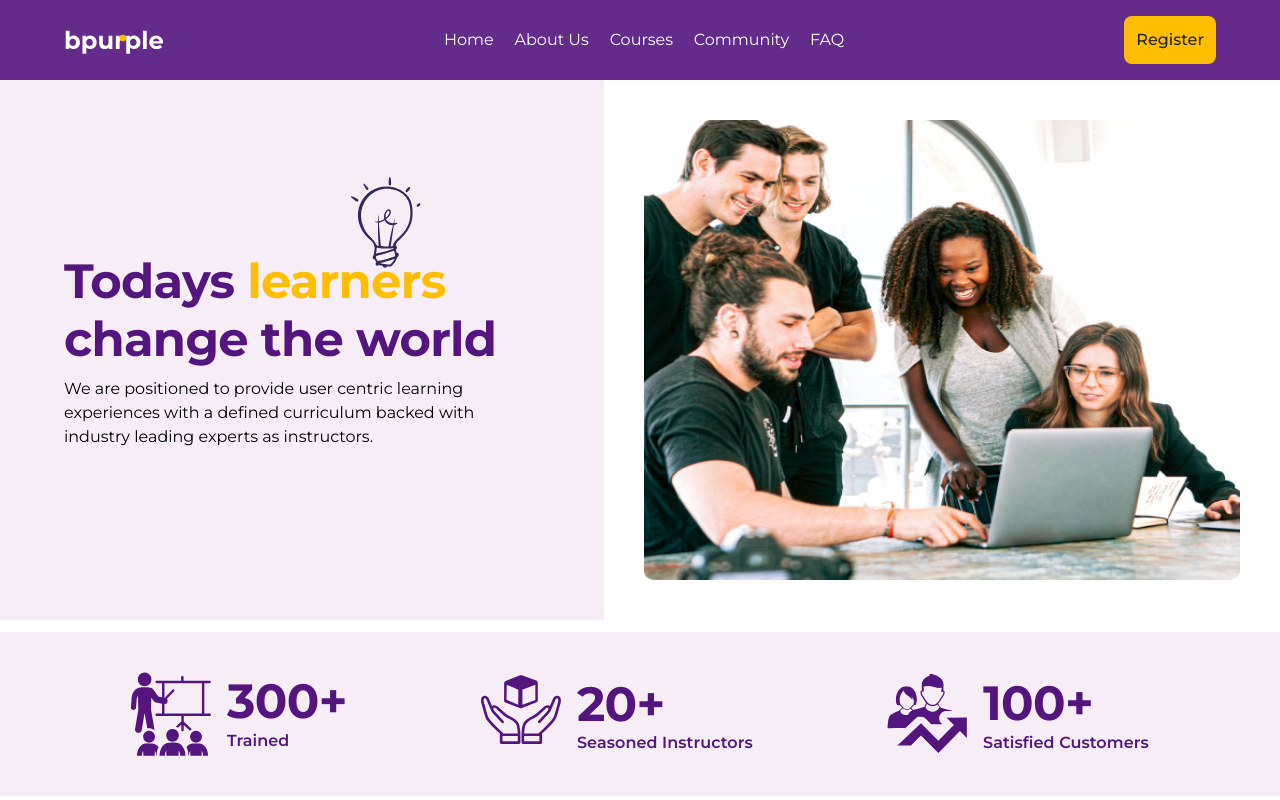
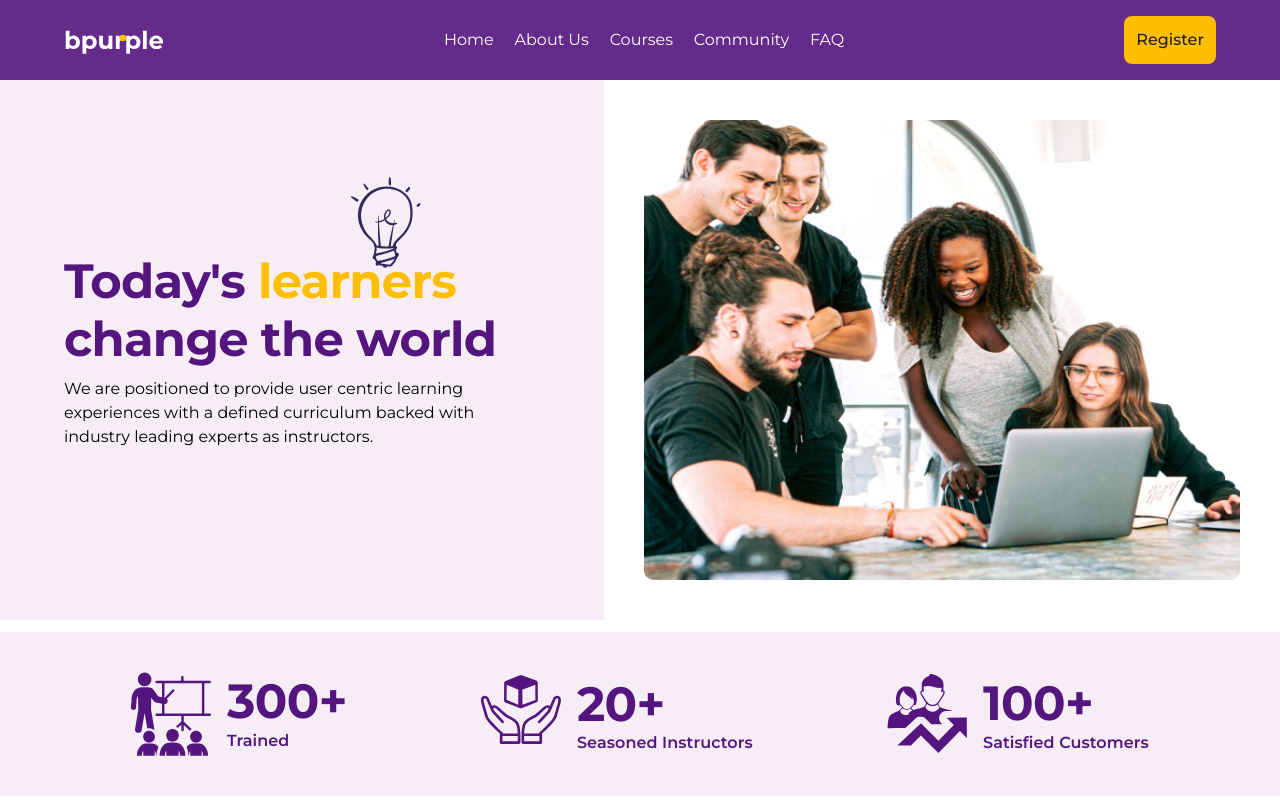
Before and after one commit to BpurpleHq/bpurplehq-web, a Next.js app: page /courses in a window 1280 px wide. Shown: the top 800 px of the page. Built offline with nearby package versions, Linux system fonts and the light colour scheme.

Commit message:
Update page.tsx

```diff
--- a/app/courses/page.tsx
+++ b/app/courses/page.tsx
@@ -15,7 +15,7 @@ const page = () => {
         <div className=' bg-extra sm:px-16 px-6 lg:w-[50%]'>
           <div className='relative flex justify-center items-center'>
             <div className=' lg:my-[36%]'>
-              <h3 className='text-headline-3 lg:text-headline-2 text-primary text-center lg:text-start mt-3 lg:mt-0'>Todays <span className='text-secondary'>learners</span> change the world</h3>
+              <h3 className='text-headline-3 lg:text-headline-2 text-primary text-center lg:text-start mt-3 lg:mt-0'>Today's <span className='text-secondary'>learners</span> change the world</h3>
               <p className='text-center lg:text-start mt-2'>We are positioned to provide user centric learning experiences with a defined curriculum backed with industry leading experts as instructors. </p>
               <div className='lg:absolute lg:top-[18%] lg:right-[25%]'>
                 <Image src='/lightIcon.svg' width={70} height={50} alt='light icon' />
```
